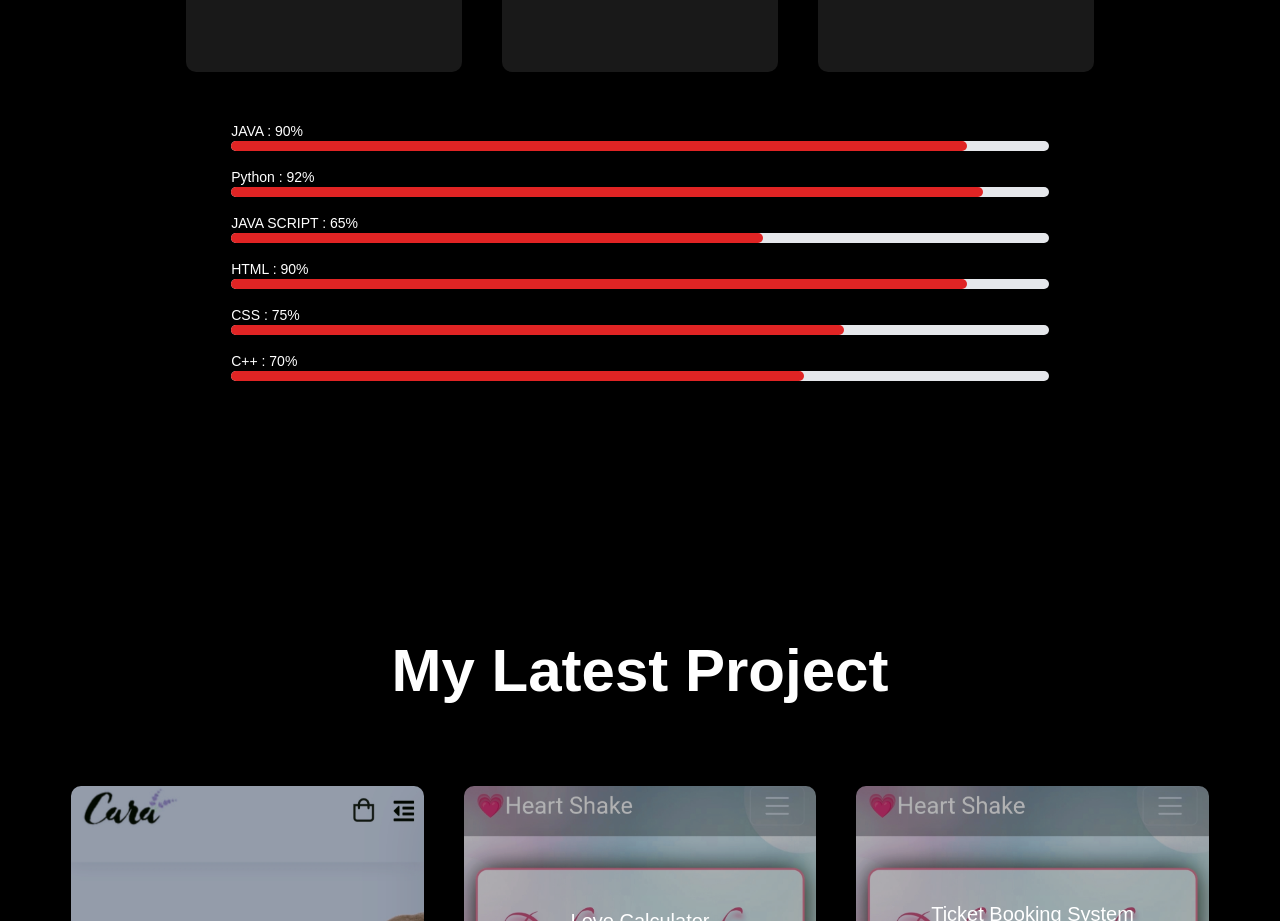
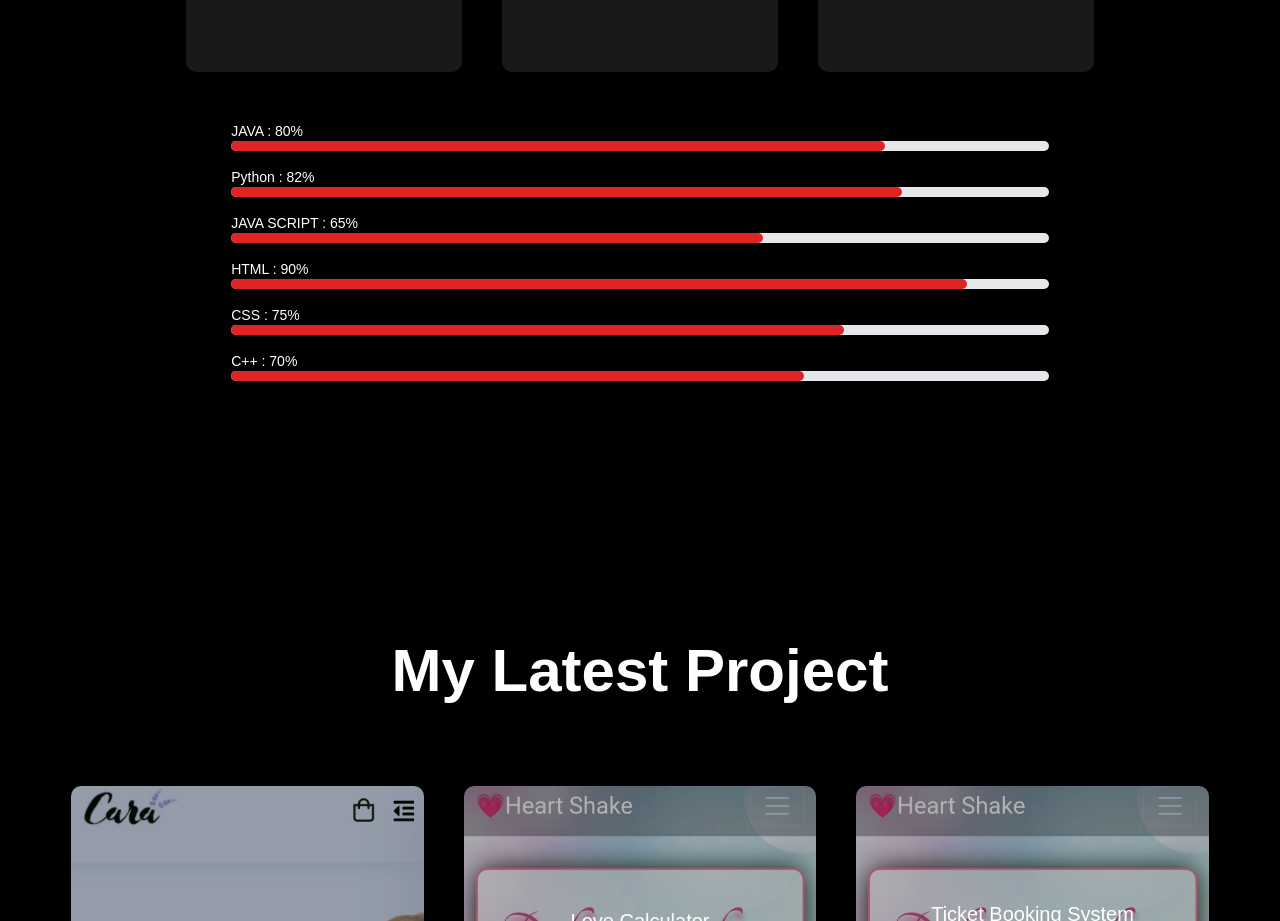
Before and after one commit to huzaif00/huzaifportfolios, a React (Create React App) app: page / in a window 1280 px wide. Shown: the part 2845-3766 px from the top of the page. Built offline with nearby package versions, Linux system fonts and the light colour scheme.

Commit message:
update build for gh-pages

```diff
--- a/src/Service.js
+++ b/src/Service.js
@@ -109,22 +109,22 @@ function Service() {
             </div>
             <div className="container5">
             <h5 className="text-sm  text-white-600 dark:text-white">
-                            JAVA : 90%
+                            JAVA : 80%
                         </h5>
                 <div className="w-full bg-gray-200 rounded-full h-2.5 mb-4 dark:bg-gray-700">
                     <div
                         className="bg-red-600 h-2.5 rounded-full dark:bg-red-500"
-                        style={{ width: "90%" }}
+                        style={{ width: "80%" }}
                     />
 
                 </div>
                 <h5 className="text-sm  text-white-600 dark:text-white">
-                            Python : 92%
+                            Python : 82%
                         </h5>
                 <div className="w-full bg-gray-200 rounded-full h-2.5 mb-4 dark:bg-gray-700">
                     <div
                         className="bg-red-600 h-2.5 rounded-full dark:bg-red-500"
-                        style={{ width: "92%" }}
+                        style={{ width: "82%" }}
                     />
 
                 </div>
```
